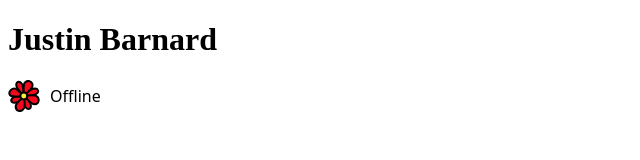
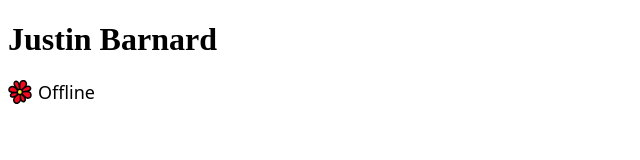
Before and after one commit to justinbarnard/10727632, a plain HTML site: page index.html in a window 1280 px wide. Shown: the full height of the page, 0-640 px from the left. Drawn offline with Linux system fonts and the light colour scheme; a web font is replaced by a local one.

Commit message:
Update index.html

```diff
--- a/index.html
+++ b/index.html
@@ -16,6 +16,7 @@
       font-optical-sizing: auto;
       font-weight: 400;
       font-style: normal;
+      font-size: large;
       font-variation-settings:
         "slnt" 0,
         "CRSV" 0.5,
@@ -26,7 +27,7 @@
     #icq {
       display: flex;
       align-items: center;
-      gap: 10px; /* optional: space between icon and status */
+      gap: 6px; /* optional: space between icon and status */
     }
 
     #icq-icon {
@@ -40,7 +41,7 @@
   <h1>Justin Barnard</h1>
   <div id="icq">
     <div id="icq-icon">
-      <svg xmlns="http://www.w3.org/2000/svg" width="32px" height="32px" version="1.1" viewBox="0 0 210 210" xml:space="preserve">
+      <svg xmlns="http://www.w3.org/2000/svg" width="24px" height="24px" version="1.1" viewBox="0 0 210 210" xml:space="preserve">
         <g stroke="#000" stroke-linecap="round" stroke-linejoin="round" stroke-width="13.229">
           <g fill="#f5091f">
             <path d="m106.61 110.23s-42.218-47.933-48.752-62.93c-6.534-14.998-4.4796-30.925 7.3807-35.35 11.86-4.4252 29.058 10.284 32.436 29.134 3.3782 18.85 8.9346 69.146 8.9346 69.146z"/>
```
